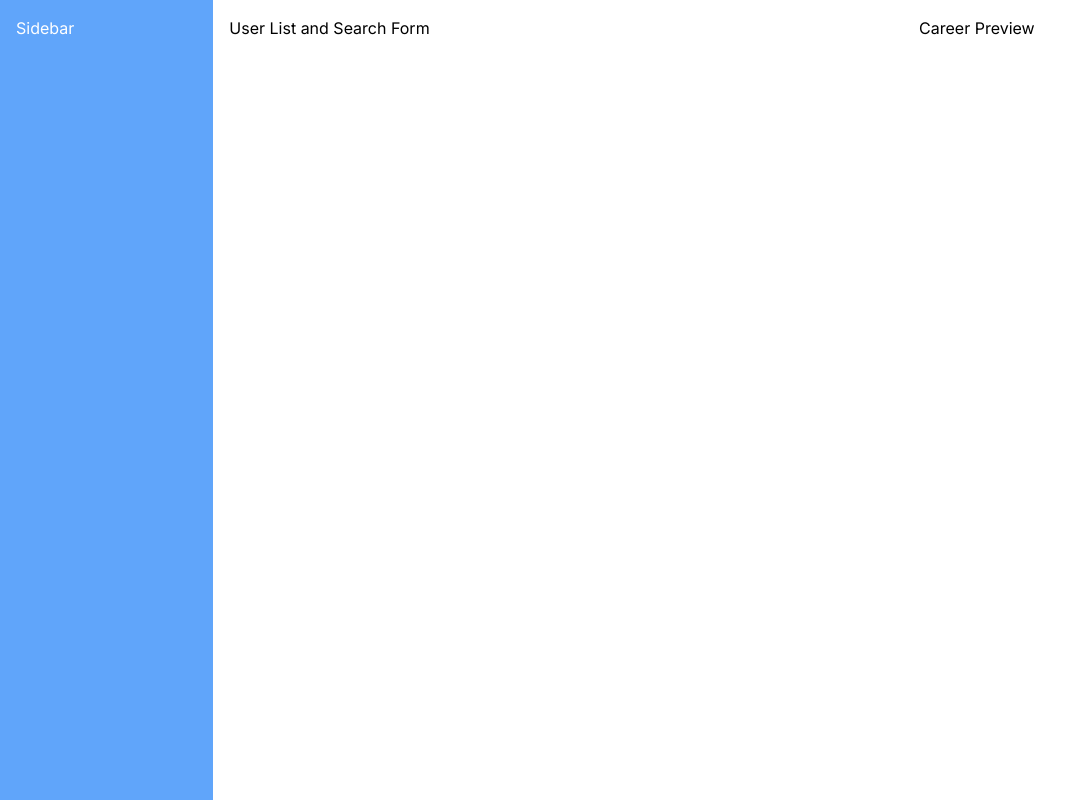
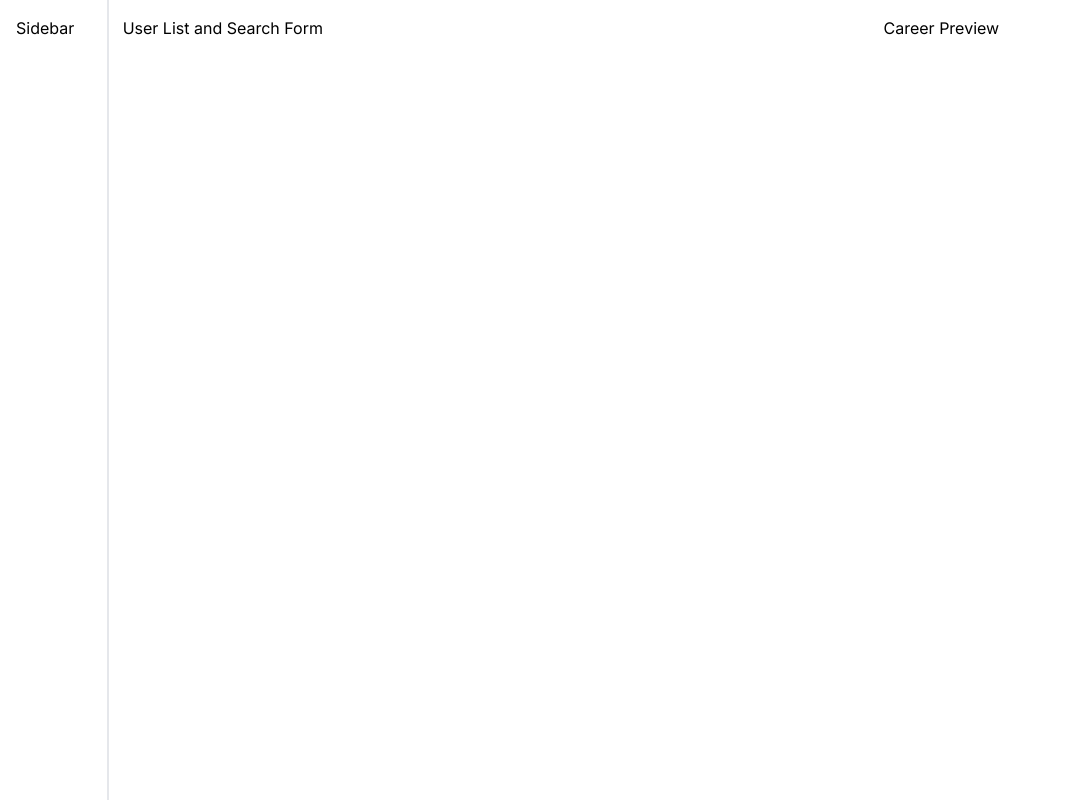
Before and after one commit to a-company-jp/a-project-frontend, a Next.js app: page /main in a window 1280 px wide. Shown: the whole page, without its empty margins (0-1080 px from the left). Built offline with nearby package versions, Linux system fonts and the light colour scheme.

Commit message:
fix: fix sidebar

```diff
--- a/src/app/main/page.tsx
+++ b/src/app/main/page.tsx
@@ -5,10 +5,10 @@ const Main = () => {
     <div className="h-screen w-screen">
       <div className="w-full h-full">
         <div className="h-full grid grid-cols-12">
-          <div className="col-span-2">
+          <div className="col-span-1">
             <Sidebar />
           </div>
-          <div className="col-span-10">
+          <div className="col-span-11">
             <div className="p-4 h-full grid grid-cols-3">
               <div className="col-span-2">User List and Search Form</div>
               <div className="col-span-1">Career Preview</div>
--- a/src/components/Sidebar.tsx
+++ b/src/components/Sidebar.tsx
@@ -1,7 +1,11 @@
 import React from "react";
 
 const Sidebar = () => {
-  return <div className="p-4 h-full bg-blue-400 text-white">Sidebar</div>;
+  return (
+    <div className="p-4 h-full outline outline-2 outline-gray-200 ">
+      Sidebar
+    </div>
+  );
 };
 
 export default Sidebar;
```
